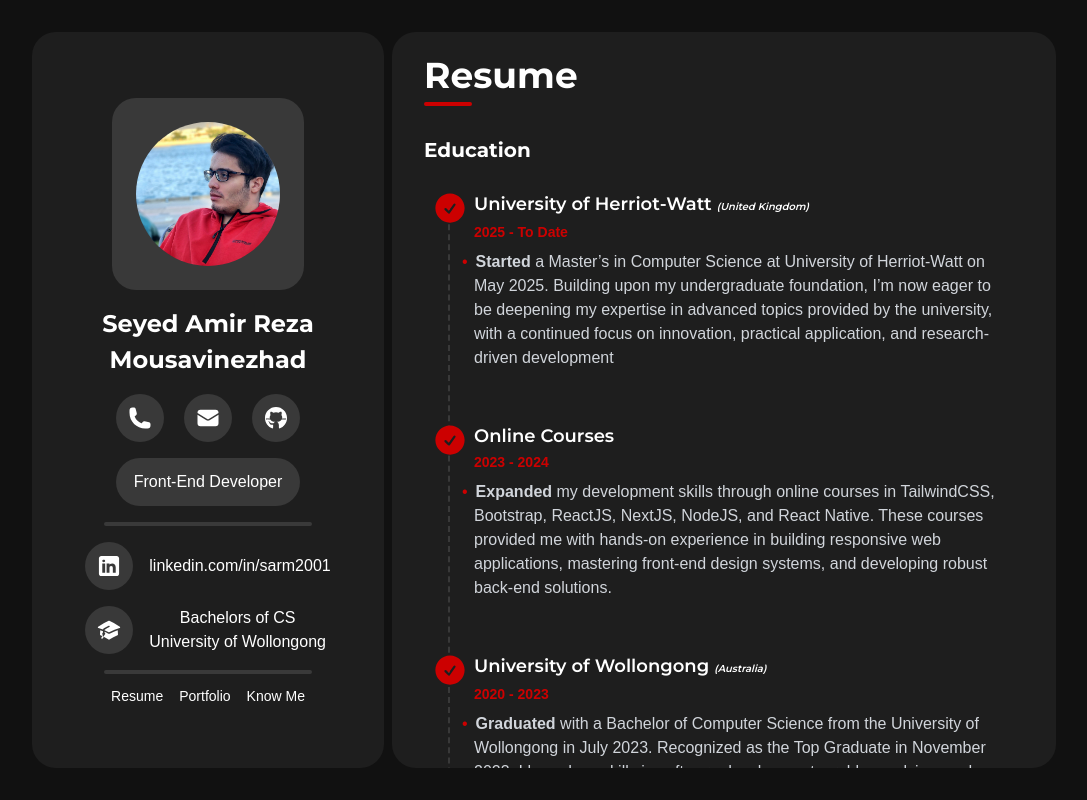
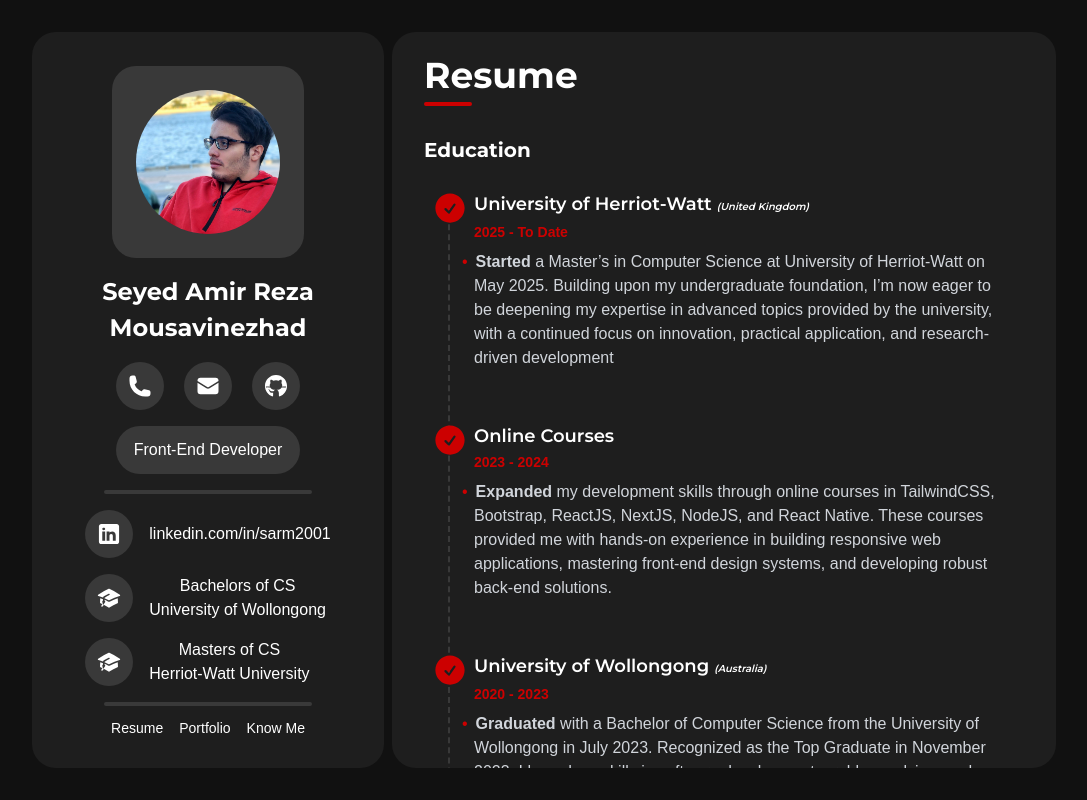
Before and after one commit to Axaerys/PortfolioV3, a React (Vite) app: page / in a window 1280 px wide. Shown: the whole page, without its empty margins (96-1183 px from the left). Built offline with nearby package versions, Linux system fonts and the light colour scheme; a web font is replaced by a local one.

Commit message:
made changes to hero section, including, changes to image on hover, added tooltips to buttons, and added masters degree website

```diff
--- a/src/components/Hero.jsx
+++ b/src/components/Hero.jsx
@@ -30,8 +30,8 @@
 
   return (
     <div className="max-container min-h-full bg-dark-gray rounded-3xl px-4 pt-4 flex flex-col justify-center items-center sm:w-[22rem] sm:max-w-[24rem]">
-      <div className="bg-light-gray min-w-48 min-h-48 flex justify-center items-center rounded-3xl mb-4">
-        <div className="w-36 h-36 bg-dark-gray rounded-full overflow-hidden">
+      <div className="bg-light-gray min-w-48 min-h-48 flex justify-center items-center rounded-3xl mb-4 overflow-hidden">
+        <div className="w-36 h-36 bg-dark-gray borderTranstion hover:scale-[1.37] td overflow-hidden">
           <img
             src={myPic}
             alt="My Pic"
@@ -54,7 +54,10 @@
               onMouseLeave={handleMouseLeave}
               onClick={() => copyToClipboard(icon.value)}
             >
-              <button className="flex justify-center items-center w-12 h-12 bg-light-gray rounded-full hover:scale-95 td">
+              <button
+                title="Click to Copy"
+                className="flex justify-center items-center w-12 h-12 bg-light-gray rounded-full hover:scale-95 td"
+              >
                 <img src={icon.src} alt={icon.alt} width={24} height={24} />
               </button>
             </div>
@@ -79,7 +82,10 @@
               href={icon.link}
               target="_blank"
             >
-              <button className="flex justify-center items-center w-12 h-12 bg-light-gray rounded-full hover:scale-95 td">
+              <button
+                title="Click to Visit"
+                className="flex justify-center items-center w-12 h-12 bg-light-gray rounded-full hover:scale-95 td"
+              >
                 <img src={icon.src} alt={icon.alt} width={24} height={24} />
               </button>
               {/* Separate div for each icon.value */}
--- a/src/constants/index.js
+++ b/src/constants/index.js
@@ -10,6 +10,7 @@
 export const locations = [
     { src: linkedin, alt: "linkedin logo", value: "linkedin.com/in/sarm2001", link: "https://www.linkedin.com/in/sarm2001" },
     { src: uni, alt: "University logo", value: "Bachelors of CS<br />University of Wollongong", link: "https://www.uow.edu.au/" },
+    { src: uni, alt: "University logo", value: "Masters of CS<br />Herriot-Watt University", link: "https://www.hw.ac.uk/" },
     // { src: pin, alt: "Location logo", value: "Dubai, UAE"},
 ];
 
--- a/src/index.css
+++ b/src/index.css
@@ -93,3 +93,11 @@
     @apply font-montserrat text-slate-gray text-lg leading-7;
   }
 }
+
+.borderTranstion {
+  border-radius: 99px; /* Initial border-radius */
+}
+
+.borderTranstion:hover {
+  border-radius: 1.5rem; /* New border-radius on hover */
+}
```
